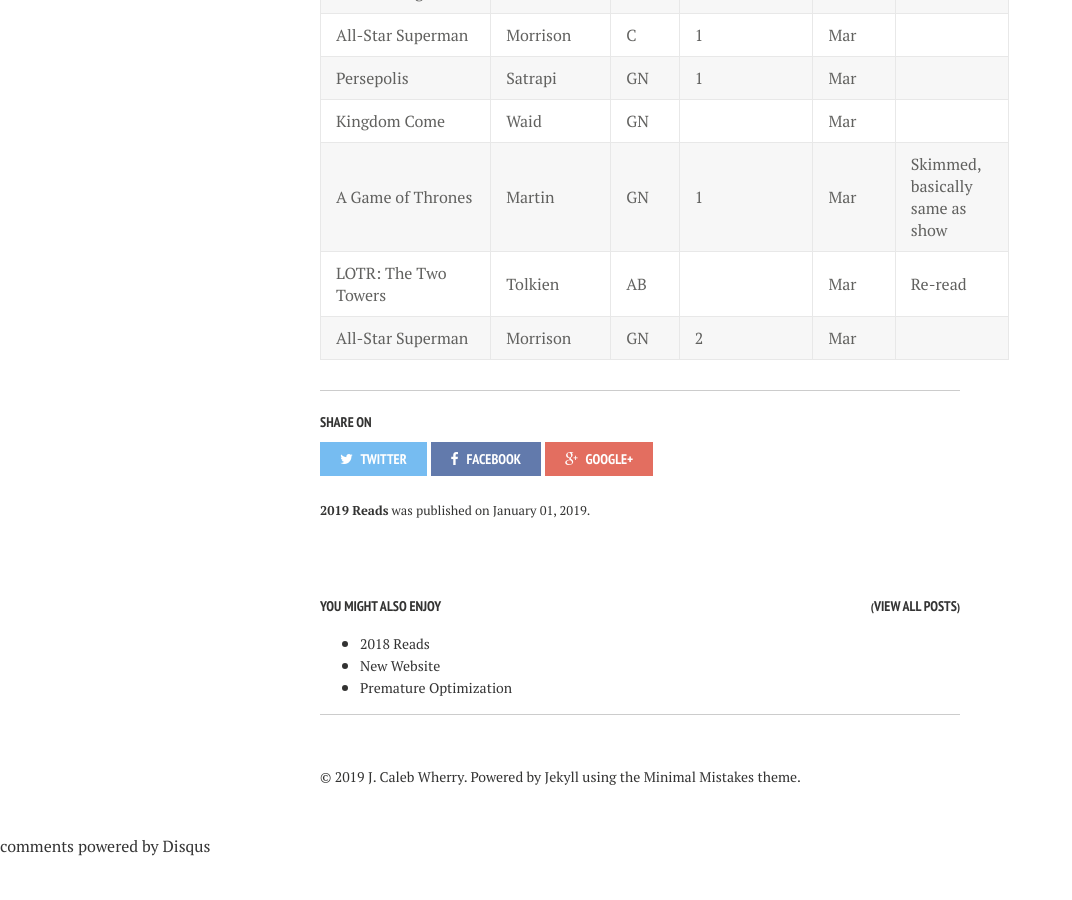
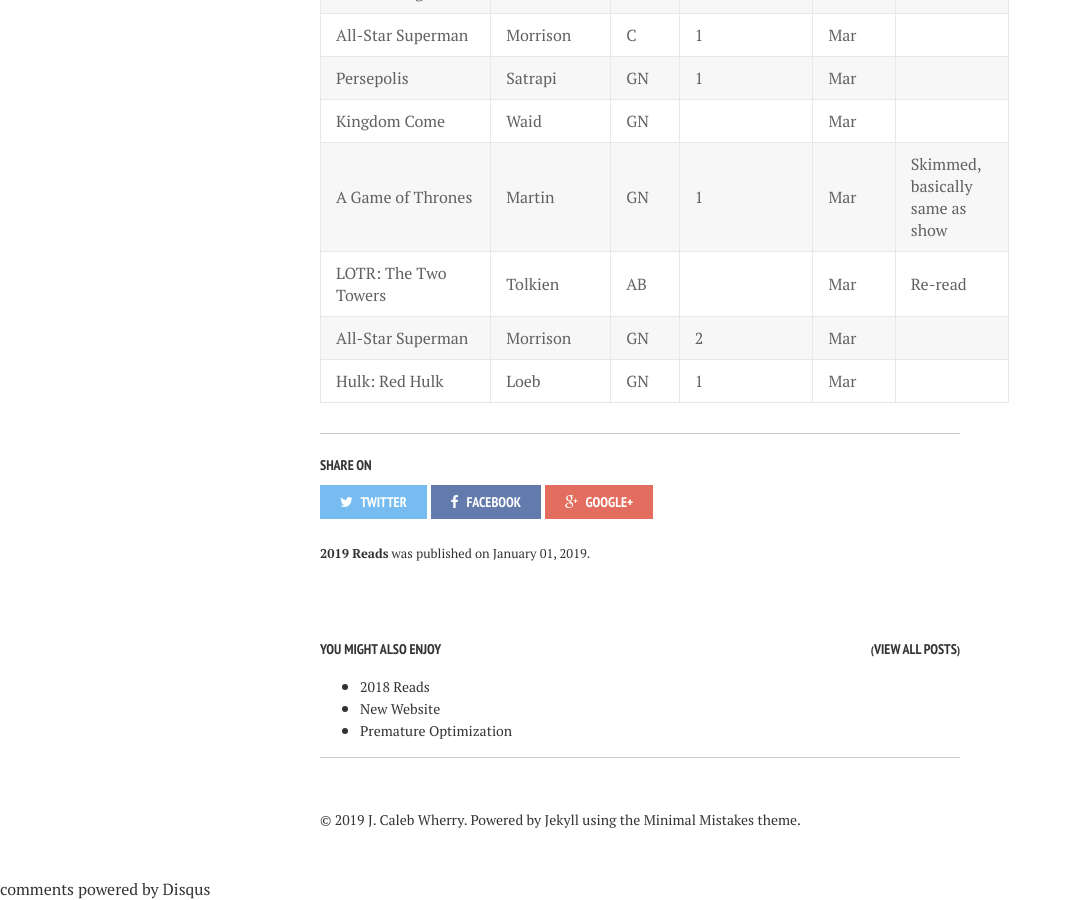
Before and after one commit to calebwherry/calebwherry.github.io, a Jekyll site: the page built from _posts/2019-01-01-2019-Reads.md, in a window 1280 px wide and 900 px high, scrolled down 4809 px. Shown: the whole window, without its empty margins (0-1072 px from the left). Built offline with Jekyll 4.4.1, drawn with Linux system fonts in a browser that asks for light colours; nearby versions of some CDN libraries; comment, search, counter and statistics services are not loaded; before the commit the page ends 5666 px from its top, so only the background shows below that.

Commit message:
Added new 2019 read.

```diff
--- a/_posts/2019-01-01-2019-Reads.md
+++ b/_posts/2019-01-01-2019-Reads.md
@@ -99,3 +99,4 @@
 | A Game of Thrones                             | Martin         | GN    | 1            | Mar          | Skimmed, basically same as show               |
 | LOTR: The Two Towers                          | Tolkien        | AB    |              | Mar          | Re-read                                       |
 | All-Star Superman                             | Morrison       | GN    | 2            | Mar          |                                               |
+| Hulk: Red Hulk                                | Loeb           | GN    | 1            | Mar          |                                               |
```
